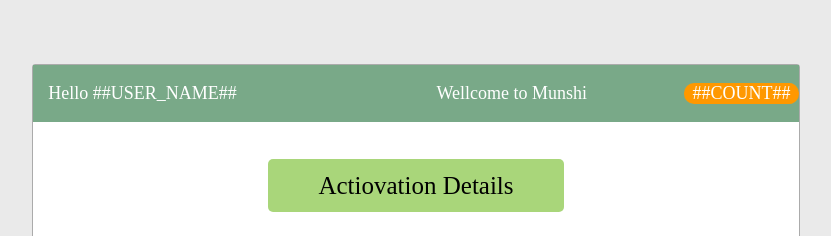
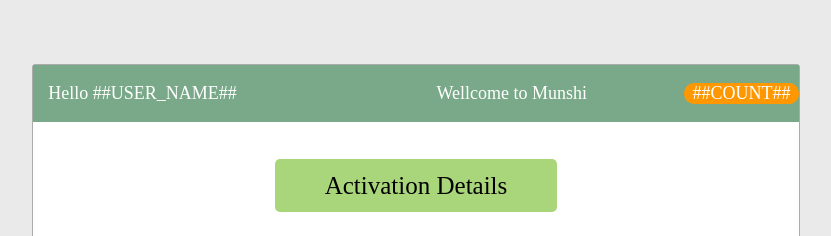
Before and after one commit to affixus/mailer-template, a website: page index2.html in a window 1280 px wide. Shown: the top 236 px of the page, without its empty margins (224-1055 px from the left). Drawn offline with Linux system fonts and the light colour scheme.

Commit message:
spell check.

```diff
--- a/index2.html
+++ b/index2.html
@@ -91,7 +91,7 @@
 
             <div style="clear:both;">
                 <div class="actDiv">
-                    <label class="actLabel">Actiovation Details</label>
+                    <label class="actLabel">Activation Details</label>
                 </div>
                 <div>
                     <p class="actCont">License Key : ##SECRET_KEY##</p>
```
